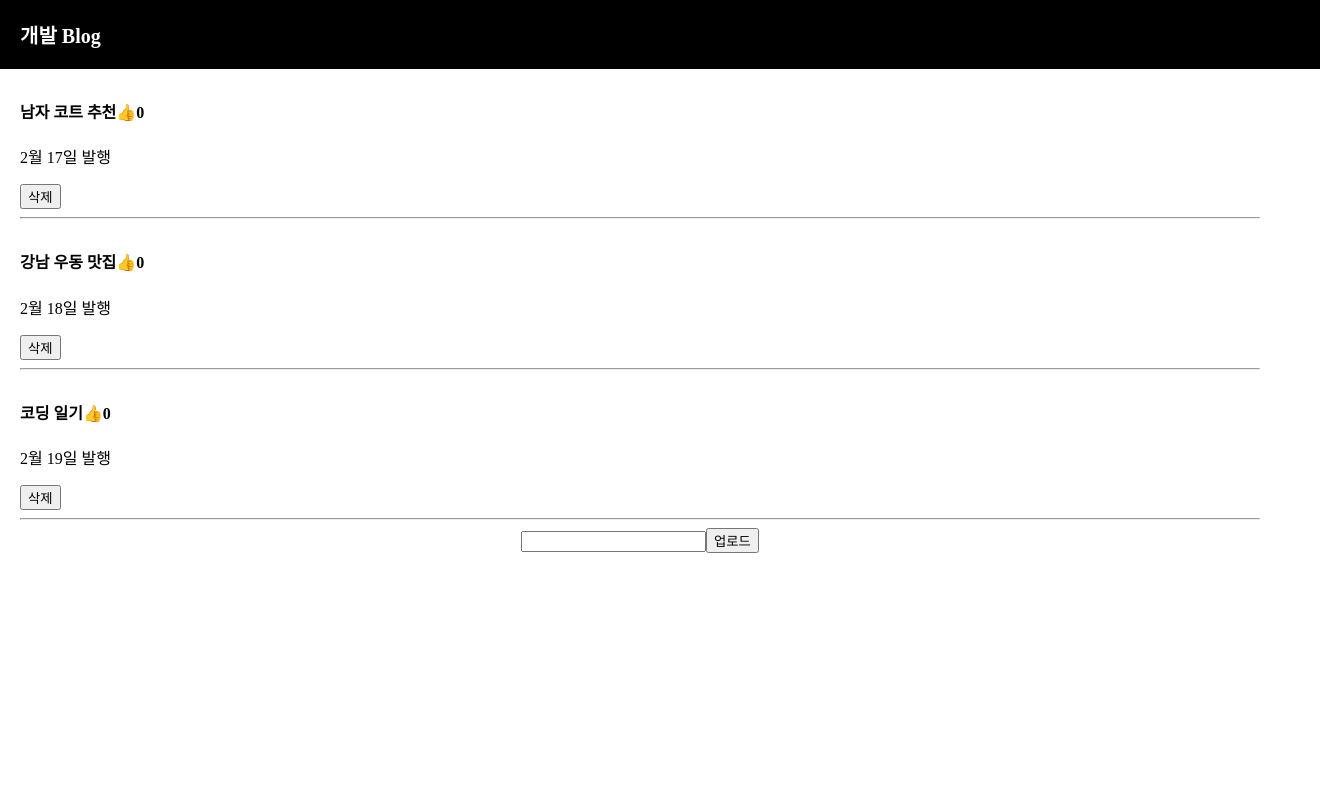
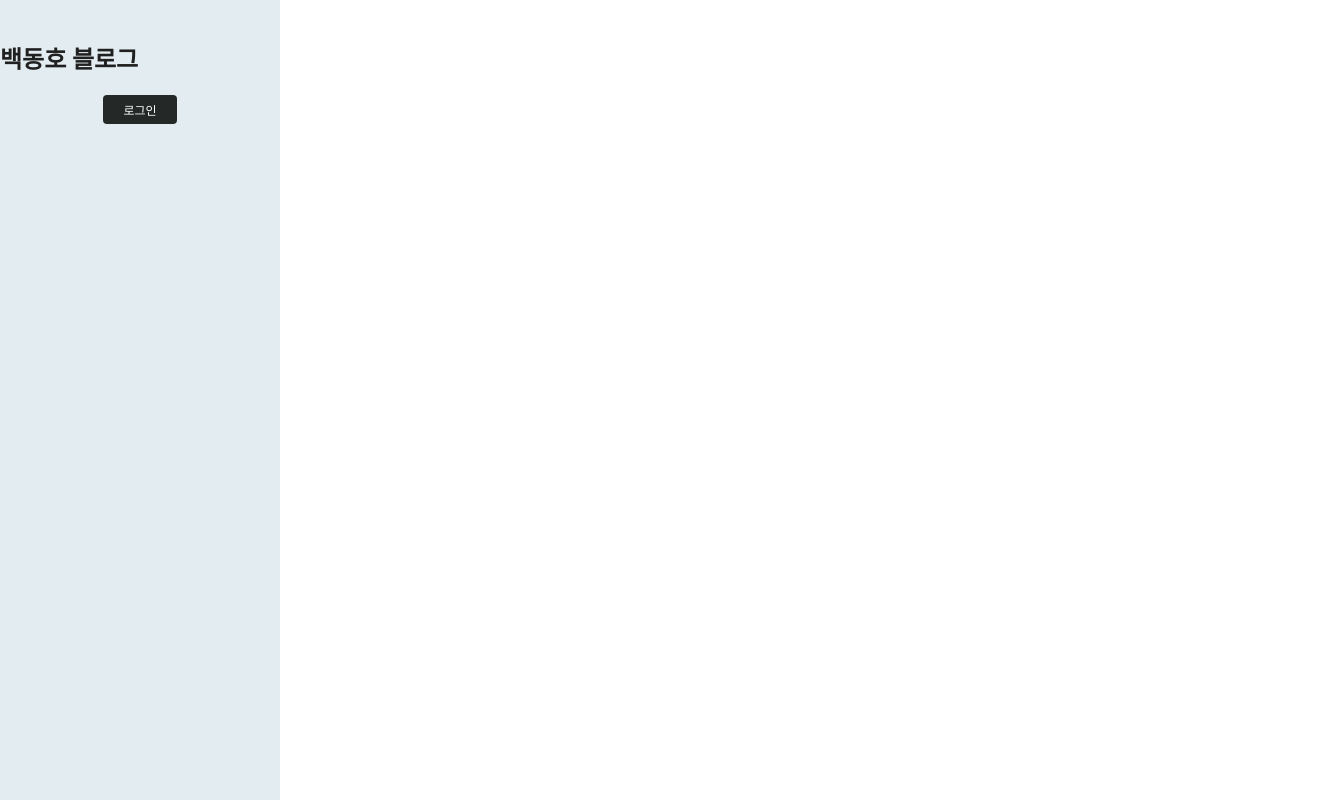
Before and after one commit to st120712/react-blog-project, a React (Create React App) app: page / in a window 1280 px wide. Shown: the whole page, 1320 px wide, since content can reach past the window. Built offline with nearby package versions, Linux system fonts and the light colour scheme.

Commit message:
create loginBtn

```diff
--- a/package.json
+++ b/package.json
@@ -2,13 +2,16 @@
   "name": "project",
   "version": "0.1.0",
   "private": true,
+  "homepage": "http://st120712.github.io",
   "dependencies": {
     "@testing-library/jest-dom": "^5.17.0",
     "@testing-library/react": "^13.4.0",
     "@testing-library/user-event": "^13.5.0",
+    "axios": "^1.6.8",
     "react": "^18.3.1",
     "react-device-detect": "^2.2.3",
     "react-dom": "^18.3.1",
+    "react-router-dom": "^6.23.0",
     "react-scripts": "5.0.1",
     "web-vitals": "^2.1.4"
   },
--- a/src/App.css
+++ b/src/App.css
@@ -2,31 +2,6 @@
   text-align: center;
 }
 
-body{
-  font-family: 'nanumsquare';
-}
-
-.modal{
-  margin-top: 20px;
-  padding: 20px;
-  background: #eee;
-  text-align: left;
-}
-.black-nav{
-  background: black;
-  width: 100%;
-  display: flex;
-  color: white;
-  padding: 20px;
-  font-weight: 600;
-  font-size: 20px;
-}
-.list{
-  margin-top: 30px;
-  text-align: left;
-  padding-left: 20px;
-  padding-right: 20px;
-}
 .App-logo {
   height: 40vmin;
   pointer-events: none;
@@ -57,6 +32,7 @@ body{
   from {
     transform: rotate(0deg);
   }
+
   to {
     transform: rotate(360deg);
   }
--- a/src/App.js
+++ b/src/App.js
@@ -1,111 +1,24 @@
 /* eslint-disable */
 
 import React, { useState } from 'react';
-import logo from './logo.svg';
 import './App.css';
+import Sidebar from './components/Sidebar';
+import LoginBtn from './components/LoginBtn';
 
 
 
 function App() {
 
-  let [글정보, 글정보변경] = useState([['남자 코트 추천', '2월 17일 발행', false, 0], ['강남 우동 맛집', '2월 18일 발행', false, 0], ['코딩 일기', '2월 19일 발행', false, 0]]);
-  let [inputText, setInputText] = useState();
+  return (
+    <body>
+      <Sidebar>
+        <h2>백동호 블로그</h2>
+        <LoginBtn></LoginBtn>
+      </Sidebar>
+    </body>
 
-  let uploadPost = () => {
-    var tmp = [...글정보];
-    tmp.unshift([inputText, '2월 17일 발행', false, 0]);
-    글정보변경(tmp);
-  }
 
-  let deletePost = (i) => {
-    var tmp = [...글정보];
-    tmp.splice(i,1);
-    글정보변경(tmp);
-  }
-
-  let favorite = (i) => {
-    var tmp = [...글정보];
-    tmp[i][3] = tmp[i][3] + 1;
-    글정보변경(tmp);
-  }
-
-  let openModal = (i) => {
-    var tmp = [...글정보];
-    tmp[i][2] = !tmp[i][2];
-    글정보변경(tmp);
-  }
-
-  return (
-    <div className="App">
-      <div className="black-nav">
-        <div>개발 Blog</div>
-      </div>
-
-      {
-        글정보.map(function (a, i) {
-          return (
-            <>
-              <div className="list" key={i}>
-                <h4 onClick={() => { openModal(i) }}>
-                  {a[0]}
-                  <span onClick={(e) => {
-                    e.stopPropagation();
-                    favorite(i);
-                  }}>👍</span>
-                  {a[3]}
-                </h4>
-                <p>
-                  {a[1]}
-                </p>
-                <button onClick={()=>{deletePost(i);}}>삭제</button>
-                <hr />
-              </div>
-              {a[2] ? <Modal 글정보={글정보[i]} /> : null}
-            </>
-          )
-        })
-      }
-
-      <div>
-        <input onChange={(e) => {
-          setInputText(e.target.value);
-        }}></input>
-        <button onClick={() => {
-          uploadPost();
-        }}>업로드</button>
-      </div>
-
-    </div>
   );
 }
 
-function Modal(props) {
-  return (
-    <div className="modal">
-      <h4>{props.글정보[0]}</h4>
-      <p>{props.글정보[1]}</p>
-      <p>상세내용</p>
-    </div>
-  )
-}
-
-class Modal2 extends React.Component{
-  constructor(props){
-    super(props);
-    this.state = {
-      name : 'kim',
-      age : 20
-    }
-  }
-  render(){
-    return (
-      <div>안녕 {this.state.name}
-        <button onClick={()=>{
-          this.setState({age : 21})
-        }}>버튼</button>
-      </div>
-    )
-  }
-}
-
 export default App;
--- /dev/null
+++ b/src/components/LoginBtn.js
@@ -0,0 +1,11 @@
+import styles from './../styles/login-btn.module.css';
+
+function LoginBtn() {
+  return (
+    <div className={styles.container}>
+      <button className={styles.loginBtn}>로그인</button>
+    </div>
+  );
+}
+
+export default LoginBtn;
--- /dev/null
+++ b/src/components/Sidebar.js
@@ -0,0 +1,16 @@
+import { useEffect, useRef, useState } from "react"
+import styles from "./../styles/sidebar.module.css";
+
+const Sidebar = ({ width = 280, children }) => {
+  const side = useRef();
+
+  return (
+    <div className={styles.container}>
+      <div ref={side} className={styles.sidebar} style={{ width: `${width}px`, height: '100%' }}>
+        <div className={styles.content}>{children}</div>
+      </div>
+    </div>
+  );
+}
+
+export default Sidebar;
--- /dev/null
+++ b/src/styles/login-btn.module.css
@@ -0,0 +1,15 @@
+.container {
+  position: relative;
+  text-align: center;
+}
+
+.loginBtn {
+  background-color: #242927;
+  border: none;
+  color: white;
+  padding: 6px 20px;
+  text-align: center;
+  text-decoration: none;
+  font-size: 12px;
+  border-radius: 4px;
+}
--- /dev/null
+++ b/src/styles/sidebar.module.css
@@ -0,0 +1,21 @@
+.container {
+  background-color: #E3ECF1;
+}
+
+.sidebar {
+  background-color: #E3ECF1;
+  position: fixed;
+  top: 0;
+  bottom: 0;
+  left: 0;
+  color: #202020;
+  height: 100%;
+  z-index: 99;
+}
+
+.content {
+  /*TRBL*/
+  padding: 20px 0 0 0;
+  position: relative;
+  width: 100%;
+}
```
Also changed, not shown: 1 other file (tests, documents, lock files or other folders).
